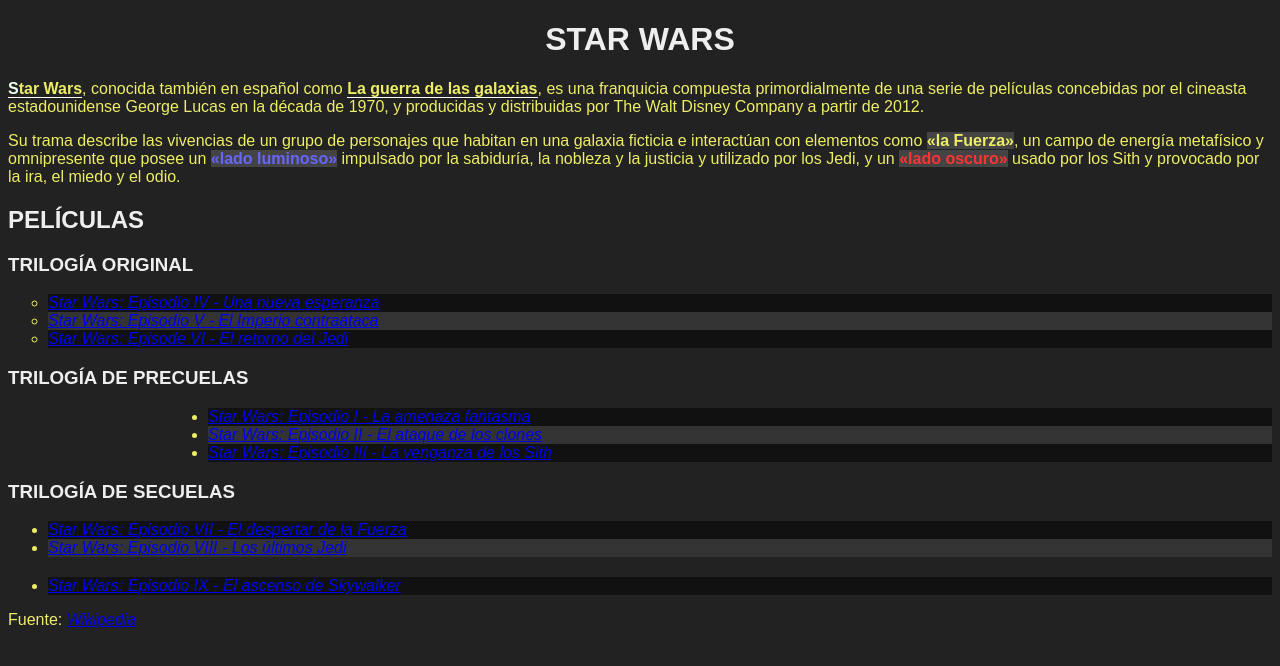
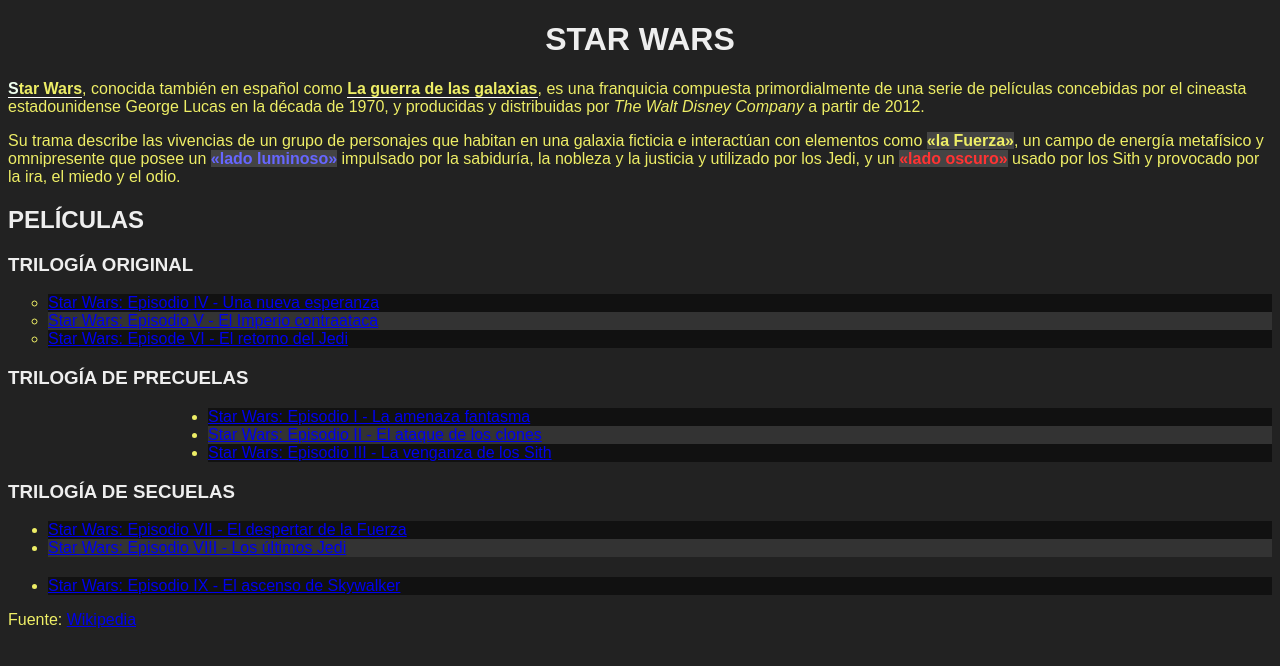
Before and after one commit to GianlucaBenitez/plataformas-moviles-entregas, a plain HTML site: page tp-2/index.html in a window 1280 px wide. Drawn offline with Linux system fonts and the light colour scheme.

Commit message:
Update style.css

```diff
--- a/tp-2/style.css
+++ b/tp-2/style.css
@@ -68,7 +68,7 @@ a:visited{
 }
 
 /* 15) Mostrar los links sin atributo href en cursiva */
-a[href]{
+a:not([href]){
     font-style: italic;
 }
 
```
